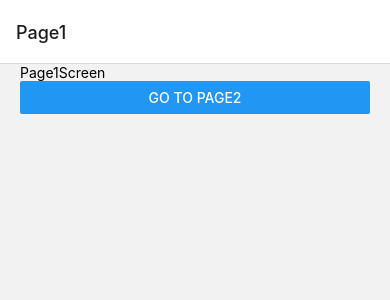
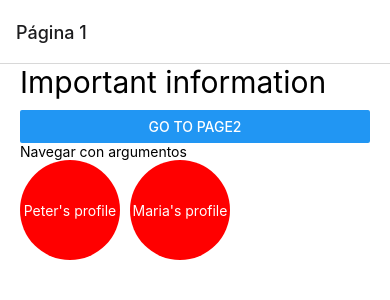
Before and after one commit to alebausa/stack-navigator, a React Native app: screen /Page1 in a window 390 px wide. Shown: the top 300 px of the page. Built offline with nearby package versions, Linux system fonts and the light colour scheme.

Commit message:
adds stack navigation

```diff
--- a/src/navigator/StackNavigator.tsx
+++ b/src/navigator/StackNavigator.tsx
@@ -3,15 +3,36 @@ import { createStackNavigator } from '@react-navigation/stack';
 import Page1Screen from '../screens/Page1Screen';
 import Page2Screen from '../screens/Page2Screen';
 import Page3Screen from '../screens/Page3Screen';
+import ProfileScreen from '../screens/ProfileScreen';
 
-const Stack = createStackNavigator();
+// Definimos qué rutas tenemos y qué params recibimos
+export type RootStackParams = {
+  Page1: undefined,
+  Page2: undefined,
+  Page3: undefined,
+  Profile: { id: number, name: string }
+}
+
+const Stack = createStackNavigator<RootStackParams>();
 
 export const StackNavigator = () => {
   return (
-    <Stack.Navigator>
-      <Stack.Screen name="Page1" component={Page1Screen} />
-      <Stack.Screen name="Page2" component={Page2Screen} />
-      <Stack.Screen name="Page3" component={Page3Screen} />
+    <Stack.Navigator
+      // initialRouteName='Page2' to change which is the first one
+      screenOptions={{
+        headerStyle: {
+          elevation: 0, // for Android
+          shadowColor: 'transparent' // for iOS
+        },
+        cardStyle: {
+          backgroundColor: 'white'
+        }
+      }}
+    >
+      <Stack.Screen name="Page1" options={{ title: "Página 1" }} component={Page1Screen} />
+      <Stack.Screen name="Page2" options={{ title: "Página 2" }} component={Page2Screen} />
+      <Stack.Screen name="Page3" options={{ title: "Página 3" }} component={Page3Screen} />
+      <Stack.Screen name="Profile" options={{ title: "Mi perfil" }} component={ProfileScreen} />
     </Stack.Navigator>
   );
 }
--- a/src/screens/Page1Screen.tsx
+++ b/src/screens/Page1Screen.tsx
@@ -2,6 +2,7 @@ import { StackScreenProps } from '@react-navigation/stack'
 import React from 'react'
 import { View, Text, Button } from 'react-native'
 import { styles } from '../theme/appTheme'
+import { TouchableOpacity } from 'react-native-gesture-handler'
 
 // We add this interface to have the "typescript help" when typing
 interface Props extends StackScreenProps<any, any> { };
@@ -10,11 +11,30 @@ export default function Page1Screen({ navigation }: Props) {
   // destructure Props.navigation
   return (
     <View style={styles.globalMargin}>
-      <Text>Page1Screen</Text>
+      <Text style={styles.title}>Important information</Text>
       <Button title="Go to page2" onPress={() => {
         // you have to call the name of the component that you set on Stack Navigator
         navigation.navigate('Page2')
       }} />
-    </View>
+
+      <Text>
+        Navegar con argumentos
+      </Text>
+      <View style={{
+        flexDirection: 'row'
+      }}>
+        <TouchableOpacity style={styles.bigButton
+        } onPress={() => navigation.navigate('Profile', { id: 1, name: 'Peter' })}>
+          <Text style={styles.btnText}>
+            Peter's profile
+          </Text>
+        </TouchableOpacity>
+        <TouchableOpacity style={styles.bigButton} onPress={() => navigation.navigate('Profile', { id: 1, name: 'Maria' })}>
+          <Text style={styles.btnText}>
+            Maria's profile
+          </Text>
+        </TouchableOpacity>
+      </View>
+    </View >
   )
 }
--- a/src/screens/Page2Screen.tsx
+++ b/src/screens/Page2Screen.tsx
@@ -1,13 +1,21 @@
-import React from 'react'
+import React, { useEffect } from 'react'
 import { View, Text, Button } from 'react-native'
 import { styles } from '../theme/appTheme'
 import { useNavigation } from '@react-navigation/native'
 
 export default function Page2Screen() {
   const navigator = useNavigation()
+
+  useEffect(() => {
+    navigator.setOptions({
+      title: 'Title of page 2',
+      headerBackTitle: '' // if left empty, gets the back word of the language of the phone
+    })
+  }, [])
+
   return (
     <View style={styles.globalMargin}>
-      <Text>Page 2 Screen</Text>
+      <Text style={styles.title}>Page 2 content</Text>
       <Button
         title="Go to page 3"
         onPress={() => navigator.navigate("Page3")}
--- a/src/screens/Page3Screen.tsx
+++ b/src/screens/Page3Screen.tsx
@@ -8,7 +8,7 @@ interface Props extends StackScreenProps<any, any> { };
 export default function Page3Screen({ navigation }: Props) {
   return (
     <View style={styles.globalMargin}>
-      <Text>Page3Screen</Text>
+      <Text style={styles.title}>More useful information</Text>
       <Button
         title="Go back"
         // Va a la anterior
--- /dev/null
+++ b/src/screens/ProfileScreen.tsx
@@ -0,0 +1,53 @@
+import React, { useEffect } from 'react'
+import { View, Text } from 'react-native'
+import { styles } from '../theme/appTheme'
+import { StackScreenProps } from '@react-navigation/stack'
+// FORMA 3: importar tipo
+import { RootStackParams } from '../navigator/StackNavigator'
+
+// Maneras de tipar los params que vienen
+// FORMA 1. "GUARRA"
+// interface Props extends StackScreenProps<any, any> { };
+
+// export default function ProfileScreen({ route }: Props) {
+//   const params = route.params;
+//   return (
+//     <View style={styles.globalMargin}>
+//       <Text style={styles.title}>{params!.name}'s profile screen</Text>
+//     </View>
+//   )
+// }
+
+// FORMA 2. "SENCILLA"
+// interface RouteParams {
+//   id: number,
+//   name: string
+// }
+
+// export default function ProfileScreen({ route }) {
+//   const params = route.params as RouteParams;
+//   return (
+//     <View style={styles.globalMargin}>
+//       <Text style={styles.title}>{params!.name}'s profile screen</Text>
+//     </View>
+//   )
+// }
+
+// FORMA 3. LA BUENA: DEFINIMOS DE ENTRADA RUTAS Y PARAMS POR RUTA EN STACK NAVIGATOR
+interface Props extends StackScreenProps<RootStackParams, 'Profile'> { };
+
+export default function ProfileScreen({ route, navigation }: Props) {
+  const params = route.params;
+
+  useEffect(() => {
+    navigation.setOptions({
+      title: params.name
+    })
+  }, [])
+
+  return (
+    <View style={styles.globalMargin}>
+      <Text style={styles.title}>{params!.name}'s profile screen</Text>
+    </View>
+  )
+}
--- a/src/theme/appTheme.tsx
+++ b/src/theme/appTheme.tsx
@@ -2,6 +2,22 @@ import { StyleSheet } from "react-native";
 
 export const styles = StyleSheet.create({
   globalMargin: {
-    marginHorizontal: 20
+    marginHorizontal: 20,
+  },
+  title: {
+    fontSize: 30,
+    marginBottom: 10
+  },
+  bigButton: {
+    width: 100,
+    height: 100,
+    backgroundColor: 'red',
+    borderRadius: 50,
+    alignItems: 'center',
+    justifyContent: 'center',
+    marginRight: 10
+  },
+  btnText: {
+    color: 'white'
   }
 })
```
